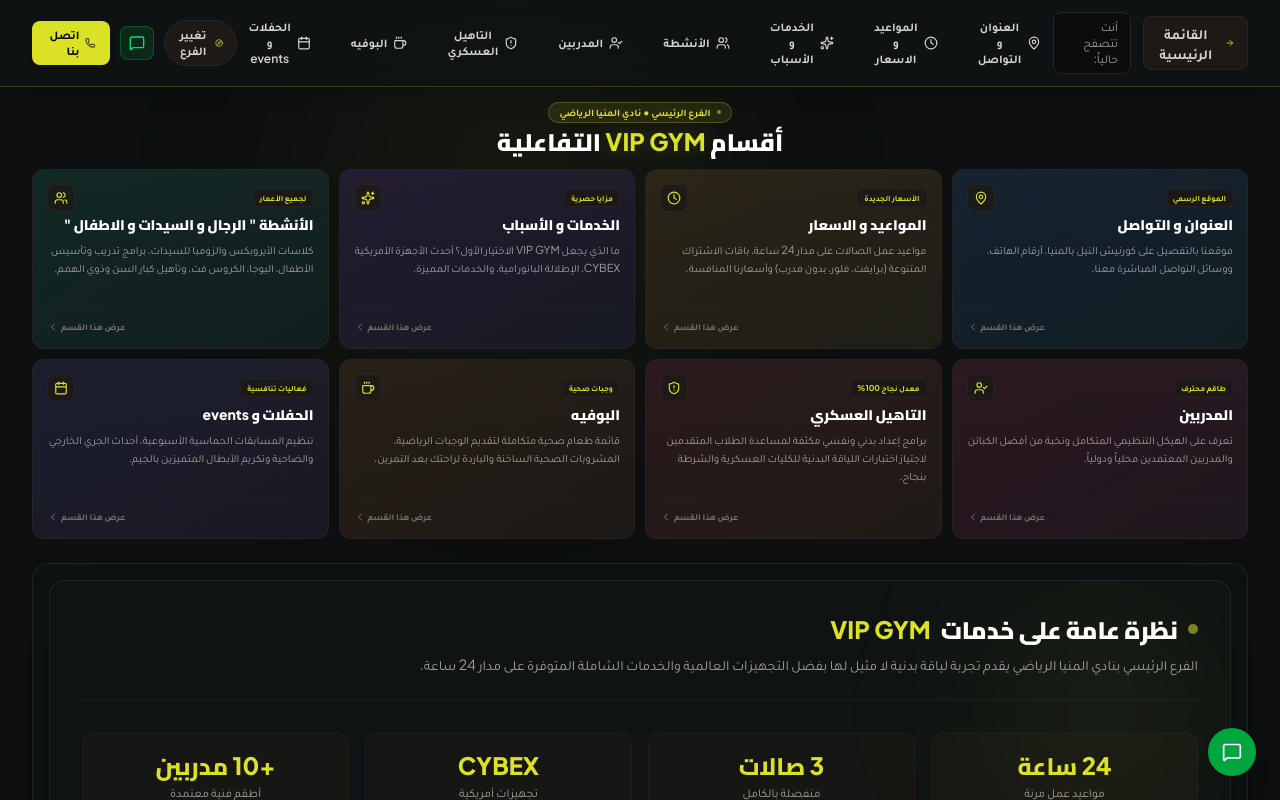
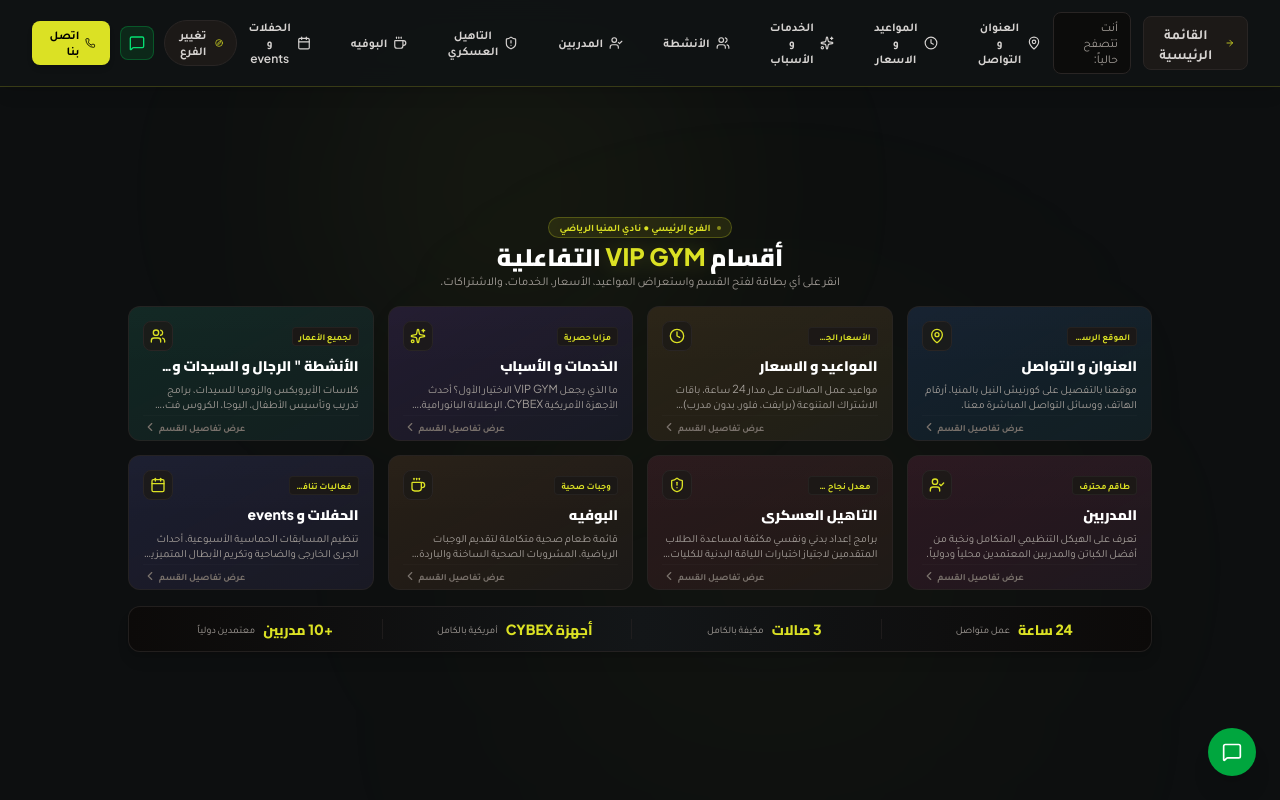
Before and after one commit to YousefDiaa/vipgym, a React (Vite) app: page / in a window 1280 px wide. Both pictures are taken after a click on the element 830 px from the left and 470 px from the top of the page. Shown: the top 800 px of the page. Built offline with nearby package versions, Linux system fonts and the light colour scheme.

Commit message:
feat(ui): implement conditional dashboard layout
Adjust main container styles and content display to support a dedicated dashboard view, optimizing spacing and layout for the landing screen.

```diff
--- a/src/App.tsx
+++ b/src/App.tsx
@@ -314,141 +314,188 @@
       />
 
       {/* Main Single-Screen Unified Content Body */}
-      <main className="flex-grow max-w-7xl mx-auto px-4 sm:px-6 lg:px-8 pt-24 pb-20 w-full relative z-10 flex flex-col">
+      <main className={`flex-grow max-w-7xl mx-auto px-4 sm:px-6 lg:px-8 w-full relative z-10 flex flex-col ${
+        activeSection === "dashboard"
+          ? "pt-16 sm:pt-20 pb-4 h-[calc(100vh-80px)] md:h-[calc(100vh-90px)] min-h-[500px] justify-center"
+          : "pt-24 pb-20"
+      }`}>
 
-        {/* Unified Welcome Banner - Highly Compact */}
+        {activeSection === "dashboard" ? (
+          // DIRECTORY VIEW (Landing Dashboard)
+          <>
+            {/* Unified Welcome Banner - Highly Compact & Non-scrollable */}
             <motion.div
               initial={{ opacity: 0, y: -10 }}
               animate={{ opacity: 1, y: 0 }}
-          className="text-center max-w-2xl mx-auto mb-4"
+              className="text-center max-w-2xl mx-auto mb-3 sm:mb-4"
             >
-          <div className="inline-flex items-center justify-center gap-1.5 px-2.5 py-0.5 bg-secondary/10 border border-secondary/25 text-secondary text-[10px] font-sans font-bold rounded-full mb-1.5 select-none">
+              <div className="inline-flex items-center justify-center gap-1.5 px-2.5 py-0.5 bg-secondary/10 border border-secondary/25 text-secondary text-[9px] sm:text-[10px] font-sans font-bold rounded-full mb-1 sm:mb-1.5 select-none">
                 <span className="w-1 h-1 rounded-full bg-secondary animate-pulse" />
                 <span>الفرع الرئيسي • نادي المنيا الرياضي</span>
               </div>
-          <h2 className="text-xl sm:text-2xl font-display font-black text-white leading-none">
+              <h2 className="text-base sm:text-xl md:text-2xl font-display font-black text-white leading-none">
                 أقسام <span className="text-secondary drop-shadow-[0_0_10px_rgba(219,225,36,0.2)]">VIP GYM</span> التفاعلية
               </h2>
+              <p className="text-stone-400 font-sans text-[10px] sm:text-xs mt-1 max-w-md mx-auto leading-normal">
+                انقر على أي بطاقة لفتح القسم واستعراض المواعيد، الأسعار، الخدمات، والاشتراكات.
+              </p>
             </motion.div>
 
-        {/* Interactive Sections Grid (Selector Tabs) - Optimized for Single Viewport Height */}
-        <div className="grid grid-cols-2 md:grid-cols-4 gap-2.5 w-full mb-6">
+            {/* Interactive Sections Grid - Highly optimized to fit viewport exactly without scroll */}
+            <div className="grid grid-cols-2 md:grid-cols-4 gap-2.5 sm:gap-3.5 w-full mb-3 sm:mb-4 max-w-5xl mx-auto">
               {sections.map((sec, index) => {
                 const IconComponent = sec.icon;
-            const isActive = sec.id === activeSection;
                 return (
                   <motion.div
                     key={sec.id}
-                initial={{ opacity: 0, y: 10 }}
+                    initial={{ opacity: 0, y: 8 }}
                     animate={{ opacity: 1, y: 0 }}
-                transition={{ duration: 0.3, delay: index * 0.03 }}
+                    transition={{ duration: 0.25, delay: index * 0.02 }}
                     onClick={() => {
                       setActiveSection(sec.id);
-                  // Dynamic scroll to the content area panel smoothly
-                  const el = document.getElementById("active-section-panel");
-                  if (el) {
-                    el.scrollIntoView({ behavior: "smooth", block: "start" });
-                  }
+                      window.scrollTo({ top: 0, behavior: "smooth" });
                     }}
-                className={`group relative border rounded-xl p-3.5 flex flex-col justify-between text-right cursor-pointer overflow-hidden transition-all duration-300 hover:scale-[1.01] hover:shadow-lg min-h-[145px] sm:min-h-[180px] ${
-                  isActive
-                    ? "bg-stone-900 border-secondary shadow-[0_0_15px_rgba(219,225,36,0.15)] ring-1 ring-secondary/20"
-                    : `bg-[#131618] border-stone-800/80 bg-gradient-to-br ${sec.color}`
-                }`}
+                    className={`group relative border rounded-xl p-2.5 sm:p-3.5 flex flex-col justify-between text-right cursor-pointer overflow-hidden transition-all duration-300 hover:scale-[1.01] hover:shadow-xl h-[105px] sm:h-[135px] bg-[#131618] border-stone-800/80 bg-gradient-to-br ${sec.color}`}
                   >
                     {/* Visual Glow Layer */}
                     <div className="absolute inset-0 bg-gradient-to-t from-transparent via-transparent to-white/[0.01] pointer-events-none" />
 
-                <div className="space-y-2 relative z-10 select-none">
-                  <div className="flex items-center justify-between mb-1">
-                    {isActive ? (
-                      <span className="bg-secondary text-black text-[8px] font-sans font-extrabold px-1.5 py-0.5 rounded flex items-center gap-1 animate-pulse">
-                        <span className="w-1.5 h-1.5 rounded-full bg-black" />
-                        النشط حالياً
-                      </span>
-                    ) : (
-                      sec.badge && (
-                        <span className="bg-stone-900/90 border border-stone-800/80 text-[8px] text-secondary font-sans font-bold px-1.5 py-0.5 rounded">
+                    <div className="space-y-1 sm:space-y-1.5 relative z-10 select-none">
+                      <div className="flex items-center justify-between">
+                        {sec.badge ? (
+                          <span className="bg-stone-900/95 border border-stone-800/80 text-[7px] sm:text-[9px] text-secondary font-sans font-bold px-1.5 py-0.5 rounded truncate max-w-[70px]">
                             {sec.badge}
                           </span>
-                      )
-                    )}
-                    <div className={`p-1.5 rounded-lg border transition-colors shrink-0 ${
-                      isActive
-                        ? "bg-secondary/15 border-secondary/40 text-secondary"
-                        : "bg-stone-900/80 border-stone-800 group-hover:border-secondary/40 text-secondary"
-                    }`}>
-                      <IconComponent className="w-3.5 h-3.5" />
+                        ) : <span />}
+                        <div className="p-1 sm:p-1.5 bg-stone-900/80 rounded-lg border border-stone-800 group-hover:border-secondary/40 text-secondary transition-colors shrink-0">
+                          <IconComponent className="w-3.5 h-3.5 sm:w-4 sm:h-4" />
                         </div>
                       </div>
 
-                  <h3 className={`text-xs sm:text-sm font-display font-black leading-tight transition-colors ${
-                    isActive ? "text-secondary" : "text-white group-hover:text-secondary"
-                  }`}>
+                      <h3 className="text-[10px] sm:text-xs md:text-sm font-display font-black text-white group-hover:text-secondary transition-colors leading-tight line-clamp-1">
                         {sec.title}
                       </h3>
 
-                  <p className="text-stone-400 font-sans text-[10px] sm:text-[11px] leading-relaxed line-clamp-3 sm:line-clamp-4">
+                      <p className="text-stone-400 font-sans text-[9px] sm:text-[10px] md:text-[11px] leading-snug line-clamp-2">
                         {sec.description}
                       </p>
                     </div>
 
-                <div className={`mt-2 pt-2 border-t border-white/[0.02] flex items-center justify-end text-[9px] font-sans font-bold transition-colors gap-0.5 relative z-10 select-none ${
-                  isActive ? "text-secondary" : "text-stone-500 group-hover:text-secondary"
-                }`}>
-                  <span>{isActive ? "تصفح التفاصيل بالأسفل" : "عرض هذا القسم"}</span>
-                  <ChevronLeft className={`w-3 h-3 transform transition-transform ${
-                    isActive ? "-translate-x-0.5 text-secondary" : "group-hover:-translate-x-0.5"
-                  }`} />
+                    <div className="mt-1 pt-1 border-t border-white/[0.02] flex items-center justify-end text-[8px] sm:text-[9.5px] font-sans font-bold text-stone-500 group-hover:text-secondary transition-colors gap-0.5 relative z-10 select-none">
+                      <span>عرض تفاصيل القسم</span>
+                      <ChevronLeft className="w-2.5 h-2.5 sm:w-3.5 sm:h-3.5 transform group-hover:-translate-x-0.5 transition-transform" />
                     </div>
                   </motion.div>
                 );
               })}
             </div>
 
-        {/* Dynamic content viewer panel directly on the same screen */}
-        <div
-          id="active-section-panel"
-          className="scroll-mt-24 border border-stone-800/80 bg-[#101415]/60 rounded-2xl overflow-hidden shadow-2xl relative mb-12"
+            {/* Quick stats ribbon instead of full heavy dashboard block - saves massive vertical space to prevent scroll */}
+            <motion.div
+              initial={{ opacity: 0, y: 10 }}
+              animate={{ opacity: 1, y: 0 }}
+              transition={{ delay: 0.2 }}
+              className="grid grid-cols-4 gap-2 sm:gap-4 w-full max-w-5xl mx-auto py-2 px-3 sm:py-3 sm:px-5 bg-gradient-to-r from-stone-950 via-[#131618] to-stone-950 border border-stone-800/80 rounded-xl text-center shadow-lg animate-fadeIn"
             >
-          {activeSection !== "dashboard" && (
-            <div className="bg-[#131618] border-b border-stone-800/60 py-3.5 px-4 sm:px-6 flex items-center justify-between">
+              <div className="flex flex-col sm:flex-row items-center justify-center gap-0.5 sm:gap-2">
+                <span className="text-secondary font-display font-extrabold text-[10px] sm:text-xs md:text-sm">24 ساعة</span>
+                <span className="text-stone-400 text-[8px] sm:text-[10px] font-sans">عمل متواصل</span>
+              </div>
+              <div className="flex flex-col sm:flex-row items-center justify-center gap-0.5 sm:gap-2 border-r border-stone-800/60">
+                <span className="text-secondary font-display font-extrabold text-[10px] sm:text-xs md:text-sm">3 صالات</span>
+                <span className="text-stone-400 text-[8px] sm:text-[10px] font-sans">مكيفة بالكامل</span>
+              </div>
+              <div className="flex flex-col sm:flex-row items-center justify-center gap-0.5 sm:gap-2 border-r border-stone-800/60">
+                <span className="text-secondary font-display font-extrabold text-[10px] sm:text-xs md:text-sm">أجهزة CYBEX</span>
+                <span className="text-stone-400 text-[8px] sm:text-[10px] font-sans">أمريكية بالكامل</span>
+              </div>
+              <div className="flex flex-col sm:flex-row items-center justify-center gap-0.5 sm:gap-2 border-r border-stone-800/60">
+                <span className="text-secondary font-display font-extrabold text-[10px] sm:text-xs md:text-sm">+10 مدربين</span>
+                <span className="text-stone-400 text-[8px] sm:text-[10px] font-sans">معتمدين دولياً</span>
+              </div>
+            </motion.div>
+          </>
+        ) : (
+          // ACTIVE SECTION VIEW ("NEWPAGE" full screen content view)
+          <div className="space-y-6 w-full animate-fadeIn">
+            {/* Header / Breadcrumb navigation for the "newpage" */}
+            <div className="bg-[#131618]/90 border border-stone-800/80 rounded-2xl py-4 px-6 flex flex-col sm:flex-row items-center justify-between gap-4 shadow-lg">
+              <div className="flex items-center gap-3">
+                <div className="p-2.5 bg-secondary/10 rounded-xl border border-secondary/30 text-secondary">
+                  {(() => {
+                    const matchedSec = sections.find(s => s.id === activeSection);
+                    const Icon = matchedSec ? matchedSec.icon : Sparkles;
+                    return <Icon className="w-5 h-5" />;
+                  })()}
+                </div>
+                <div className="text-right">
                   <div className="flex items-center gap-2">
-                <span className="w-2 h-2 rounded-full bg-secondary animate-pulse" />
-                <span className="text-xs text-stone-400 font-sans">عرض تفصيلي:</span>
-                <h4 className="text-sm font-display font-black text-white">
-                  {sections.find(s => s.id === activeSection)?.title}
-                </h4>
-              </div>
                     <button
                       onClick={() => {
                         setActiveSection("dashboard");
                         window.scrollTo({ top: 0, behavior: "smooth" });
                       }}
-                className="text-xs font-sans text-stone-400 hover:text-secondary transition-colors px-2.5 py-1 rounded bg-stone-900 border border-stone-800/60 cursor-pointer"
+                      className="text-xs text-stone-400 hover:text-white transition-colors font-sans cursor-pointer"
                     >
-                إغلاق التفاصيل ×
+                      الرئيسية
+                    </button>
+                    <span className="text-stone-600 text-xs font-sans">/</span>
+                    <span className="text-xs text-secondary font-sans font-semibold">
+                      {sections.find(s => s.id === activeSection)?.title}
+                    </span>
+                  </div>
+                  <h3 className="text-lg sm:text-xl font-display font-black text-white mt-0.5">
+                    {sections.find(s => s.id === activeSection)?.title}
+                  </h3>
+                </div>
+              </div>
+
+              <button
+                onClick={() => {
+                  setActiveSection("dashboard");
+                  window.scrollTo({ top: 0, behavior: "smooth" });
+                }}
+                className="flex items-center gap-2 bg-stone-900 hover:bg-stone-800 border border-stone-800 hover:border-stone-700 text-stone-300 hover:text-white px-4 py-2 rounded-xl text-xs font-sans font-bold transition-all cursor-pointer"
+              >
+                <span>العودة للأقسام الرئيسية</span>
+                <ChevronLeft className="w-4 h-4 rotate-180" />
               </button>
             </div>
-          )}
 
-          <div className="p-2 sm:p-4">
+            {/* The Actual Section Content (Now occupying the entire screen) */}
+            <div className="bg-[#101415]/40 border border-stone-800/40 rounded-2xl p-1 sm:p-2 shadow-xl">
               <AnimatePresence mode="wait">
                 <motion.div
                   key={activeSection}
-                initial={{ opacity: 0, y: 10 }}
+                  initial={{ opacity: 0, y: 15 }}
                   animate={{ opacity: 1, y: 0 }}
-                exit={{ opacity: 0, y: -10 }}
-                transition={{ duration: 0.25 }}
+                  exit={{ opacity: 0, y: -15 }}
+                  transition={{ duration: 0.3 }}
                 >
                   {renderActiveSectionContent()}
                 </motion.div>
               </AnimatePresence>
             </div>
+
+            {/* Bottom beautiful return button for intuitive navigation */}
+            <div className="flex justify-center pt-4">
+              <button
+                onClick={() => {
+                  setActiveSection("dashboard");
+                  window.scrollTo({ top: 0, behavior: "smooth" });
+                }}
+                className="flex items-center gap-2 bg-secondary text-black hover:bg-secondary/90 px-6 py-3 rounded-xl text-xs font-display font-black shadow-lg shadow-secondary/15 transition-all cursor-pointer"
+              >
+                <span>العودة لجميع الأقسام والخدمات الرئيسية</span>
+                <ChevronLeft className="w-4 h-4 rotate-180" />
+              </button>
             </div>
+          </div>
+        )}
 
         {/* Quick Help Contacts Footer */}
-        <div className="bg-[#131618]/90 border border-stone-800/80 rounded-2xl p-5 sm:p-6 w-full flex flex-col sm:flex-row items-center justify-between gap-4 sm:gap-6 shadow-inner">
+        {activeSection !== "dashboard" && (
+          <div className="bg-[#131618]/90 border border-stone-800/80 rounded-2xl p-5 sm:p-6 w-full flex flex-col sm:flex-row items-center justify-between gap-4 sm:gap-6 shadow-inner mt-4 animate-fadeIn">
             <div className="text-right">
               <h4 className="text-sm font-display font-bold text-white">هل تحتاج إلى مساعدة سريعة؟</h4>
               <p className="text-xs text-stone-400 font-sans mt-1">فريق الدعم والريسبشن في خدمتك للإجابة على جميع الاستفسارات والاشتراكات.</p>
@@ -472,11 +519,14 @@
               </a>
             </div>
           </div>
+        )}
 
         {/* Static Footer Brand Signature */}
+        {activeSection !== "dashboard" && (
           <footer className="mt-12 py-6 border-t border-stone-900 text-center text-[10px] text-stone-600 font-sans">
             <span>VIP GYM HEALTH CLUB • جميع الحقوق محفوظة © {new Date().getFullYear()}</span>
           </footer>
+        )}
 
       </main>
 
```
Lines whose indentation alone changed are shown as unchanged.
